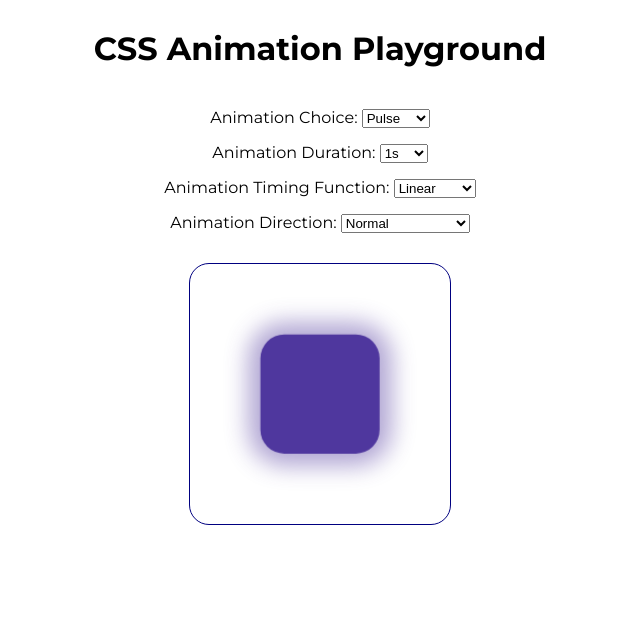
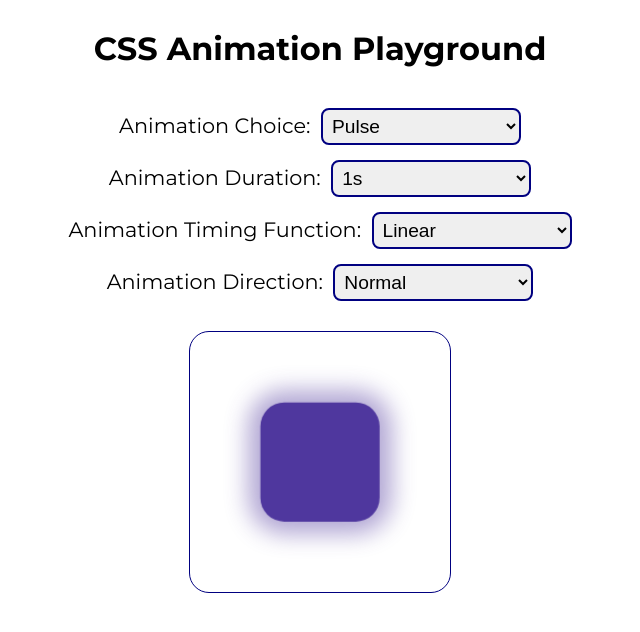
Before and after one commit to MadelynGH/css-animation-playground, a Next.js app: page / in a window 1280 px wide. Shown: the top 632 px of the page, without its empty margins (320-960 px from the left). Built offline with nearby package versions, Linux system fonts and the light colour scheme.

Commit message:
Styled dropdowns

```diff
--- a/src/_components/Tool.js
+++ b/src/_components/Tool.js
@@ -14,7 +14,9 @@ function PreviewBox({ baseItemStyle, animationProperties }) {
             height: "200px",
             width: "200px",
             padding: "30px",
-            boxSizing: "content-box"
+            boxSizing: "content-box",
+            marginLeft: "auto",
+            marginRight: "auto"
         }}>
             <div style={ itemStyle }></div>
         </div>
--- a/src/app/globals.css
+++ b/src/app/globals.css
@@ -0,0 +1,52 @@
+select, ::picker(select) {
+    appearance: base-select;
+}
+
+select {
+    border: 2px solid navy;
+    padding: 5px;
+    font-size: 1.2em;
+    box-sizing: border-box;
+    border-radius: 8px;
+    transition-duration: 0.3s;
+    width: 200px;
+}
+
+select:hover {
+    cursor: pointer;
+    background-color: #f0f0f4;
+}
+
+select:open::picker-icon {
+    transform: none;
+}
+
+select::picker-icon {
+    color: navy;
+    content: "⌃";
+    transform: scale(1, -1);
+    transition-duration: 0.3s;
+}
+
+::picker(select) {
+    margin-top: 5px;
+    border-radius: 8px;
+    padding: 10px;
+}
+
+option {
+    margin: 5px;
+    border-radius: 8px;
+    transition-duration: 0.3s;
+}
+
+option:hover {
+    cursor: pointer;
+    background-color: white;
+    transform: scale(1.15);
+}
+
+label {
+    font-size: 1.3em;
+    margin-right: 5px;
+}
--- a/src/app/layout.js
+++ b/src/app/layout.js
@@ -1,4 +1,5 @@
 import { Montserrat } from "next/font/google";
+import "./globals.css";
 
 const montserrat = Montserrat({
   weight: ["400", "500", "600", "700"]
```
